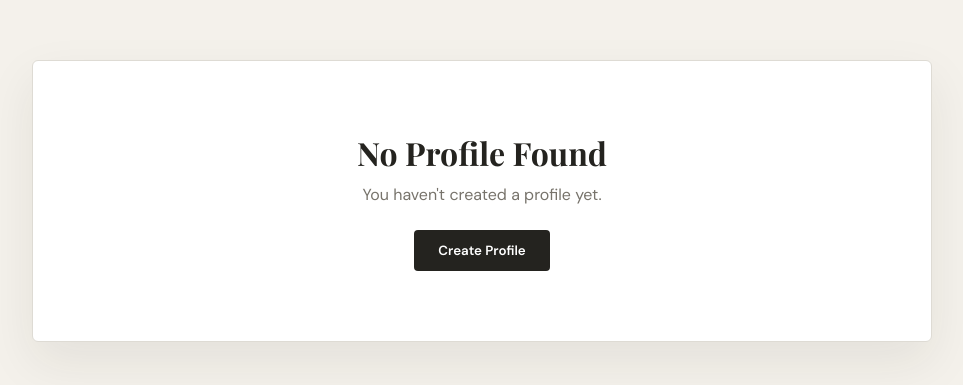
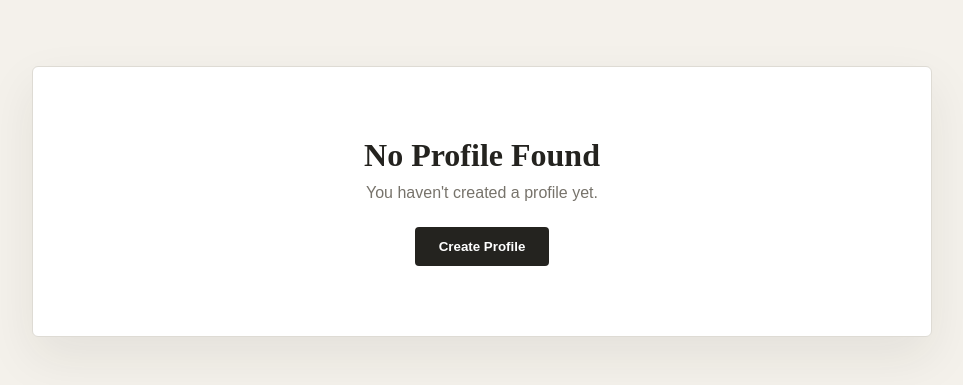
Before and after one commit to Rokibat20/profile-management-app, a plain HTML site: page profile.html in a window 1280 px wide. Shown: the part 199-584 px from the top of the page, without its empty margins (158-1121 px from the left). Drawn offline with nearby package versions, Linux system fonts and the light colour scheme.

```diff
--- a/css/profile.css
+++ b/css/profile.css
@@ -1,4 +1,3 @@
-@import url('https://fonts.googleapis.com/css2?family=DM+Sans:wght@400;500;600;700&family=Playfair+Display:wght@600;700&display=swap');
 
 * {
     margin: 0;
@@ -31,9 +30,7 @@
 }
 
 
-/* =================================
-   DASHBOARD
-================================= */
+
 
 .dashboard {
     background: #ffffff;
@@ -50,9 +47,6 @@
 }
 
 
-/* =================================
-   TOP HEADER
-================================= */
 
 .dashboard::before {
     content: "";
@@ -82,10 +76,6 @@
     padding: 0 50px 35px;
 }
 
-
-/* =================================
-   PROFILE AREA
-================================= */
 
 .profile-image {
     display: block;
@@ -118,9 +108,7 @@
 }
 
 
-/* =================================
-   INFORMATION
-================================= */
+
 
 .information {
     border-top: 1px solid #e2dfd8;
@@ -171,9 +159,6 @@
 }
 
 
-/* =================================
-   BUTTONS
-================================= */
 
 .profile-buttons {
     display: flex;
@@ -228,9 +213,7 @@
 }
 
 
-/* =================================
-   EMPTY PROFILE
-================================= */
+
 
 .empty-profile {
     background: #ffffff;
@@ -281,10 +264,6 @@
 }
 
 
-/* =================================
-   MOBILE
-================================= */
-
 @media (max-width: 700px) {
 
     body {
```
Also changed, not shown: screenshots/create-profile.png (added), screenshots/edit-profile.png (added), screenshots/profile-dashboard.png (added), 1 other file.
